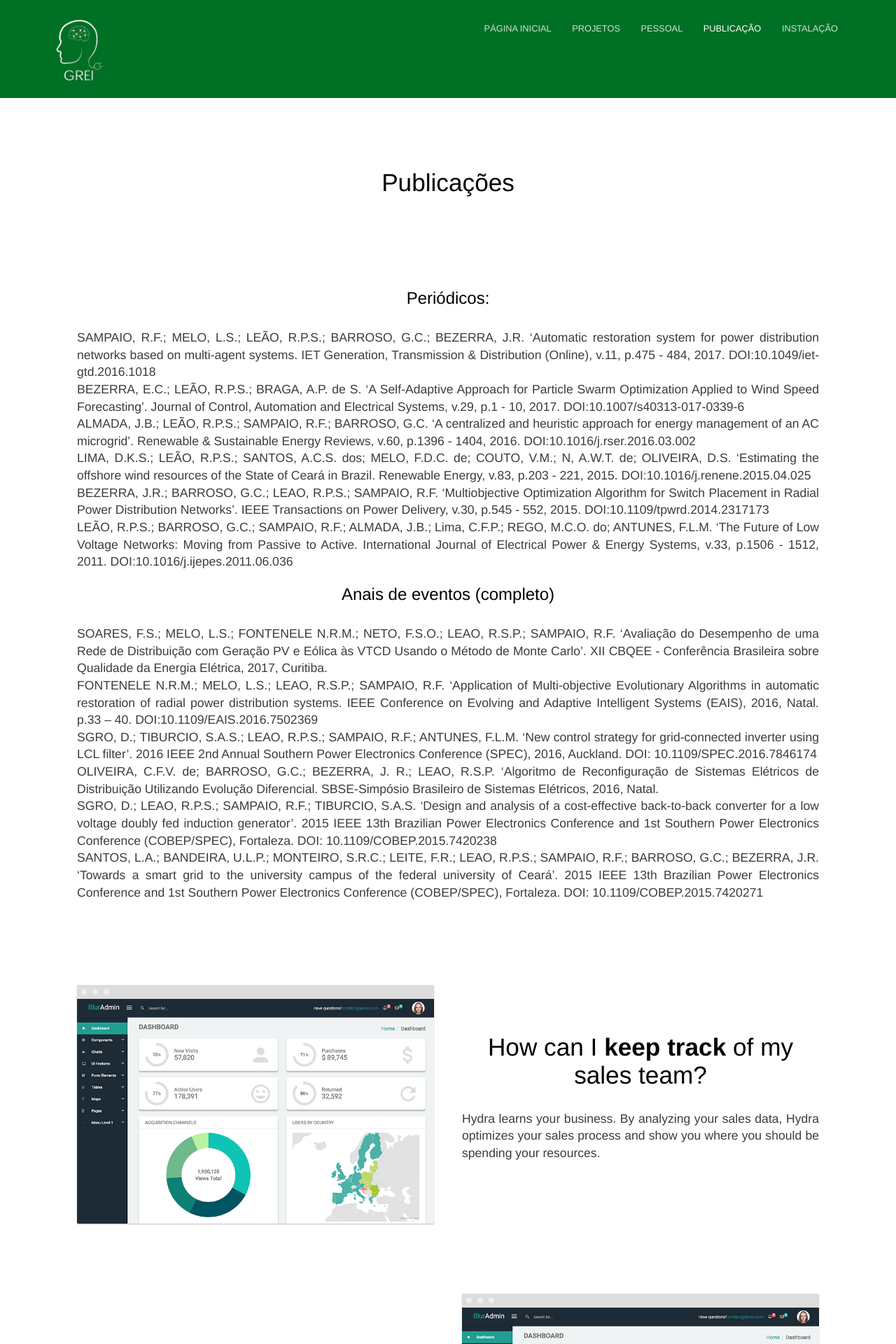
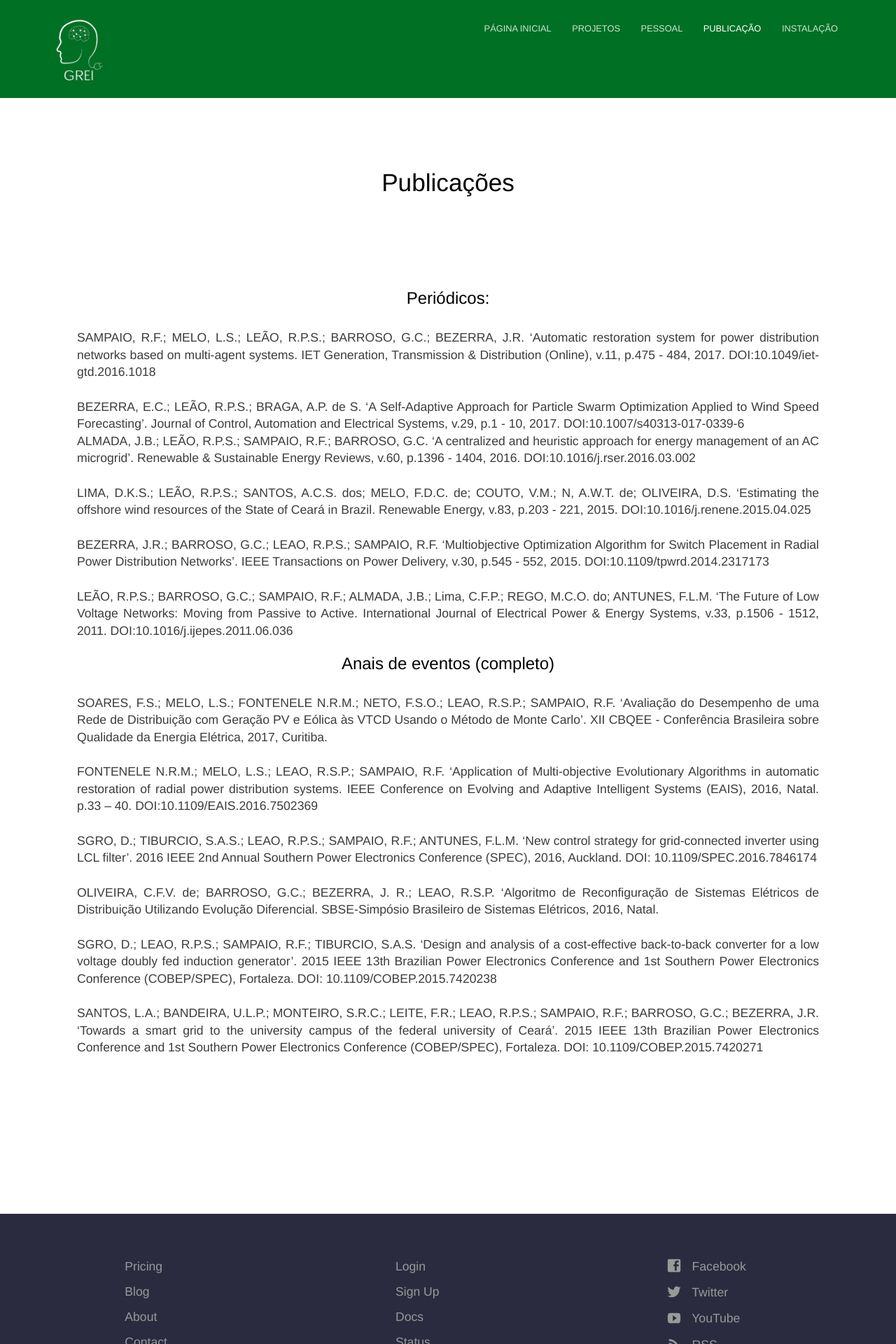
Before and after one commit to Gabriell89222/Gabriell89222.github.io, a Jekyll site: the page built from pricing.html, in a window 1280 px wide. Shown: the top 1920 px of the page at 70% size. Built offline with Jekyll 4.4.1, drawn with Linux system fonts in a browser that asks for light colours; some of the changed text lies outside the part shown.

Commit message:
Atualização aba publicações v-1.4

```diff
--- a/_sass/elements.scss
+++ b/_sass/elements.scss
@@ -42,7 +42,6 @@
 
 h2.Publicação{
 	font-size: 1.5em;
-	text-align: left;
 }
 
 h3 {
--- a/pricing.html
+++ b/pricing.html
@@ -13,18 +13,22 @@
 					restoration system for power distribution networks based on multi-agent systems.
 					IET Generation, Transmission & Distribution (Online), v.11, p.475 - 484, 2017.
 					DOI:10.1049/iet-gtd.2016.1018<br>
+					<br>
 					BEZERRA, E.C.; LEÃO, R.P.S.; BRAGA, A.P. de S. ‘A Self-Adaptive Approach for
 					Particle Swarm Optimization Applied to Wind Speed Forecasting’. Journal of Control,
 					Automation and Electrical Systems, v.29, p.1 - 10, 2017. DOI:10.1007/s40313-017-0339-6<br>
 					ALMADA, J.B.; LEÃO, R.P.S.; SAMPAIO, R.F.; BARROSO, G.C. ‘A centralized and heuristic
 					approach for energy management of an AC microgrid’. Renewable & Sustainable Energy Reviews,
 					v.60, p.1396 - 1404, 2016. DOI:10.1016/j.rser.2016.03.002<br>
+					<br>
 					LIMA, D.K.S.; LEÃO, R.P.S.; SANTOS, A.C.S. dos; MELO, F.D.C. de; COUTO, V.M.; N, A.W.T.
 					de; OLIVEIRA, D.S. ‘Estimating the offshore wind resources of the State of Ceará in Brazil.
 					Renewable Energy, v.83, p.203 - 221, 2015. DOI:10.1016/j.renene.2015.04.025<br>
+					<br>
 					BEZERRA, J.R.; BARROSO, G.C.; LEAO, R.P.S.; SAMPAIO, R.F. ‘Multiobjective Optimization
 					Algorithm for Switch Placement in Radial Power Distribution Networks’. IEEE Transactions
 					on Power Delivery, v.30, p.545 - 552, 2015. DOI:10.1109/tpwrd.2014.2317173<br>
+					<br>
 					LEÃO, R.P.S.; BARROSO, G.C.; SAMPAIO, R.F.; ALMADA, J.B.; Lima, C.F.P.; REGO, M.C.O. do;
 					ANTUNES, F.L.M. ‘The Future of Low Voltage Networks: Moving from Passive to Active.
 					International Journal of Electrical Power & Energy Systems, v.33, p.1506 - 1512, 2011.
@@ -36,54 +40,32 @@
 					‘Avaliação do Desempenho de uma Rede de Distribuição com Geração PV e Eólica às VTCD
 					Usando o Método de Monte Carlo’. XII CBQEE - Conferência Brasileira sobre Qualidade da
 					Energia Elétrica, 2017, Curitiba.<br>
+					<br>
 					FONTENELE N.R.M.; MELO, L.S.; LEAO, R.S.P.; SAMPAIO, R.F. ‘Application of Multi-objective
 					Evolutionary Algorithms in automatic restoration of radial power distribution systems.
 					IEEE Conference on Evolving and Adaptive Intelligent Systems (EAIS), 2016, Natal. p.33 – 40.
 					DOI:10.1109/EAIS.2016.7502369<br>
+					<br>
 					SGRO, D.; TIBURCIO, S.A.S.; LEAO, R.P.S.; SAMPAIO, R.F.; ANTUNES, F.L.M. ‘New control strategy
 					for grid-connected inverter using LCL filter’. 2016 IEEE 2nd Annual Southern Power Electronics
 					Conference (SPEC), 2016, Auckland. DOI: 10.1109/SPEC.2016.7846174<br>
+					<br>
 					OLIVEIRA, C.F.V. de; BARROSO, G.C.; BEZERRA, J. R.; LEAO, R.S.P. ‘Algoritmo de Reconfiguração
 					de Sistemas Elétricos de Distribuição Utilizando Evolução Diferencial. SBSE-Simpósio Brasileiro
 					de Sistemas Elétricos, 2016, Natal.<br>
+					<br>
 					SGRO, D.; LEAO, R.P.S.; SAMPAIO, R.F.; TIBURCIO, S.A.S. ‘Design and analysis of a cost-effective
 					back-to-back converter for a low voltage doubly fed induction generator’. 2015 IEEE 13th
 					Brazilian Power Electronics Conference and 1st Southern Power Electronics Conference (COBEP/SPEC),
 					Fortaleza. DOI: 10.1109/COBEP.2015.7420238<br>
+					<br>
 					SANTOS, L.A.; BANDEIRA, U.L.P.; MONTEIRO, S.R.C.; LEITE, F.R.; LEAO, R.P.S.; SAMPAIO, R.F.;
 					BARROSO, G.C.; BEZERRA, J.R. ‘Towards a smart grid to the university campus of the federal
 					university of Ceará’. 2015 IEEE 13th Brazilian Power Electronics Conference and 1st Southern
 					Power Electronics Conference (COBEP/SPEC), Fortaleza. DOI: 10.1109/COBEP.2015.7420271<br>
+					<br>
 				</p>
 			</div>
 		</div>
 	</section>
-
-	<section>
-		<div class="container flex">
-			<div class="text editable">
-				<h2>How can I <strong>keep track</strong> of my sales team?</h2>
-				<p>Hydra learns your business. By analyzing your sales data, Hydra optimizes your sales process and show you where you should be spending your resources.</p>
-			</div>
-			<div class="image">
-				<img src="{{ site.baseurl }}/images/dashboard.png" alt="Screenshot" class="screenshot editable" />
-			</div>
-		</div>
-	</section>
-
-	<section>
-		<div class="container flex">
-			<div class="text editable">
-				<h2>How can I <strong>forecast</strong> the next 90 days?</h2>
-				<p>Hydra learns your business. By analyzing your sales data, Hydra optimizes your sales process and show you where you should be spending your resources.</p>
-			</div>
-			<div class="image">
-				<img src="{{ site.baseurl }}/images/dashboard.png" alt="Screenshot" class="screenshot editable" />
-			</div>
-		</div>
-	</section>
-				</blockquote>
-			</div>
-		</div>
-	</section>
 </div>
```
